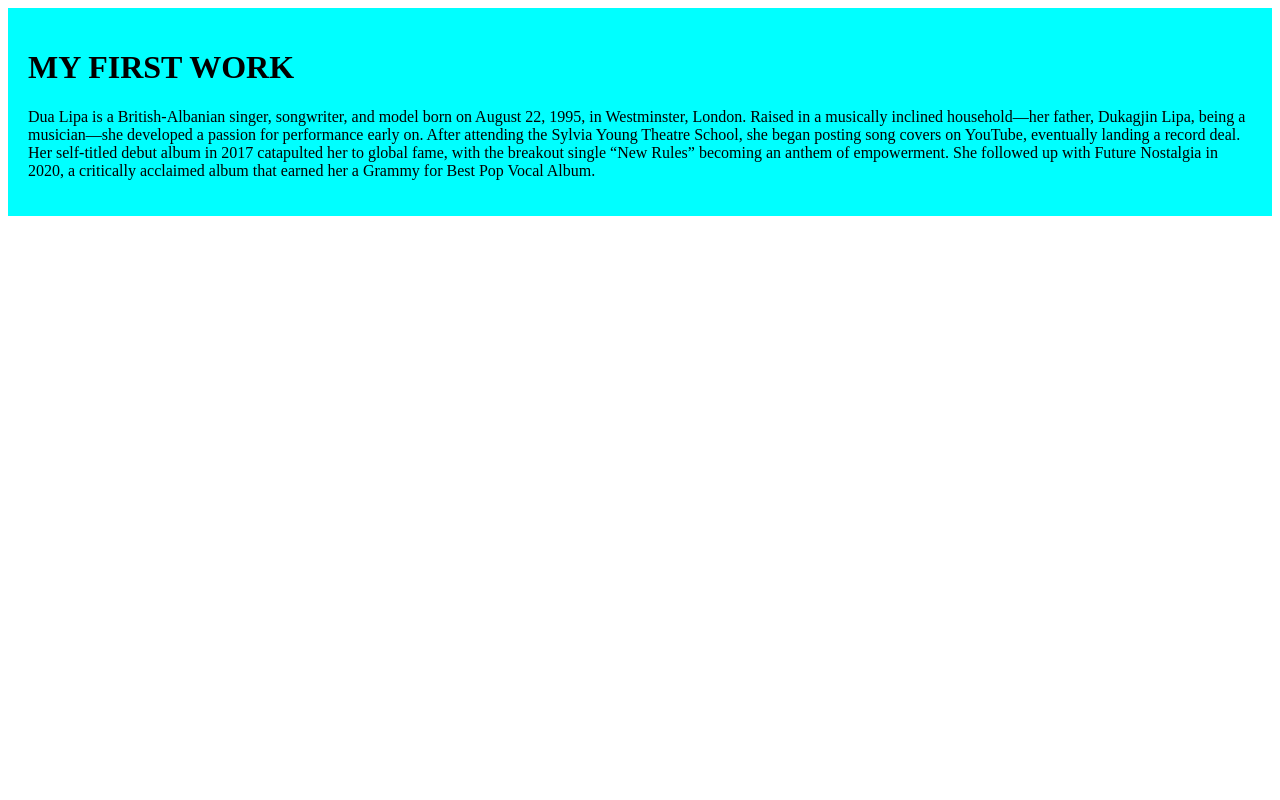
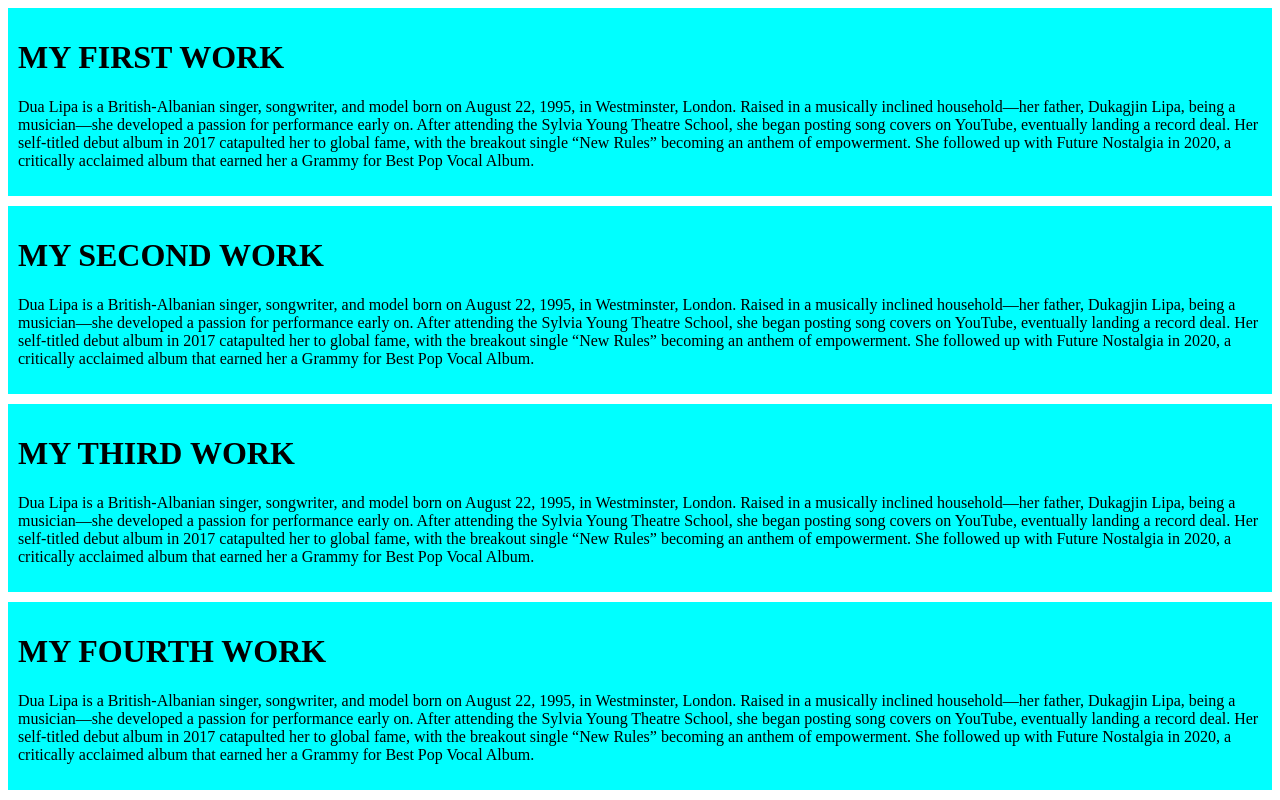
Before and after one commit to shoaibafnanwhite/my-simple-website, a plain HTML site: page index.html in a window 1280 px wide. Drawn offline with Linux system fonts and the light colour scheme.

Commit message:
added the second ,third,fourth blog

```diff
--- a/STYLES/blog.css
+++ b/STYLES/blog.css
@@ -1,2 +1,3 @@
 div{background-color: aqua;
-padding: 20px;}
+padding: 10px;
+margin-bottom: 10px ;}
--- a/index.html
+++ b/index.html
@@ -8,5 +8,11 @@
 <body>
     <div><H1>MY FIRST WORK</H1><P>Dua Lipa is a British-Albanian singer, songwriter, and model born on August 22, 1995, in Westminster, London. Raised in a musically inclined household—her father, Dukagjin Lipa, being a musician—she developed a passion for performance early on. After attending the Sylvia Young Theatre School, she began posting song covers on YouTube, eventually landing a record deal. Her self-titled debut album in 2017 catapulted her to global fame, with the breakout single “New Rules” becoming an anthem of empowerment. She followed up with Future Nostalgia in 2020, a critically acclaimed album that earned her a Grammy for Best Pop Vocal Album.</p>
     </div>
+    <div><H1>MY SECOND WORK</H1><P>Dua Lipa is a British-Albanian singer, songwriter, and model born on August 22, 1995, in Westminster, London. Raised in a musically inclined household—her father, Dukagjin Lipa, being a musician—she developed a passion for performance early on. After attending the Sylvia Young Theatre School, she began posting song covers on YouTube, eventually landing a record deal. Her self-titled debut album in 2017 catapulted her to global fame, with the breakout single “New Rules” becoming an anthem of empowerment. She followed up with Future Nostalgia in 2020, a critically acclaimed album that earned her a Grammy for Best Pop Vocal Album.</p>
+    </div>
+    <div><H1>MY THIRD WORK</H1><P>Dua Lipa is a British-Albanian singer, songwriter, and model born on August 22, 1995, in Westminster, London. Raised in a musically inclined household—her father, Dukagjin Lipa, being a musician—she developed a passion for performance early on. After attending the Sylvia Young Theatre School, she began posting song covers on YouTube, eventually landing a record deal. Her self-titled debut album in 2017 catapulted her to global fame, with the breakout single “New Rules” becoming an anthem of empowerment. She followed up with Future Nostalgia in 2020, a critically acclaimed album that earned her a Grammy for Best Pop Vocal Album.</p>
+    </div>
+    <div><H1>MY FOURTH WORK</H1><P>Dua Lipa is a British-Albanian singer, songwriter, and model born on August 22, 1995, in Westminster, London. Raised in a musically inclined household—her father, Dukagjin Lipa, being a musician—she developed a passion for performance early on. After attending the Sylvia Young Theatre School, she began posting song covers on YouTube, eventually landing a record deal. Her self-titled debut album in 2017 catapulted her to global fame, with the breakout single “New Rules” becoming an anthem of empowerment. She followed up with Future Nostalgia in 2020, a critically acclaimed album that earned her a Grammy for Best Pop Vocal Album.</p>
+    </div>
 </body>
 </html>
```
